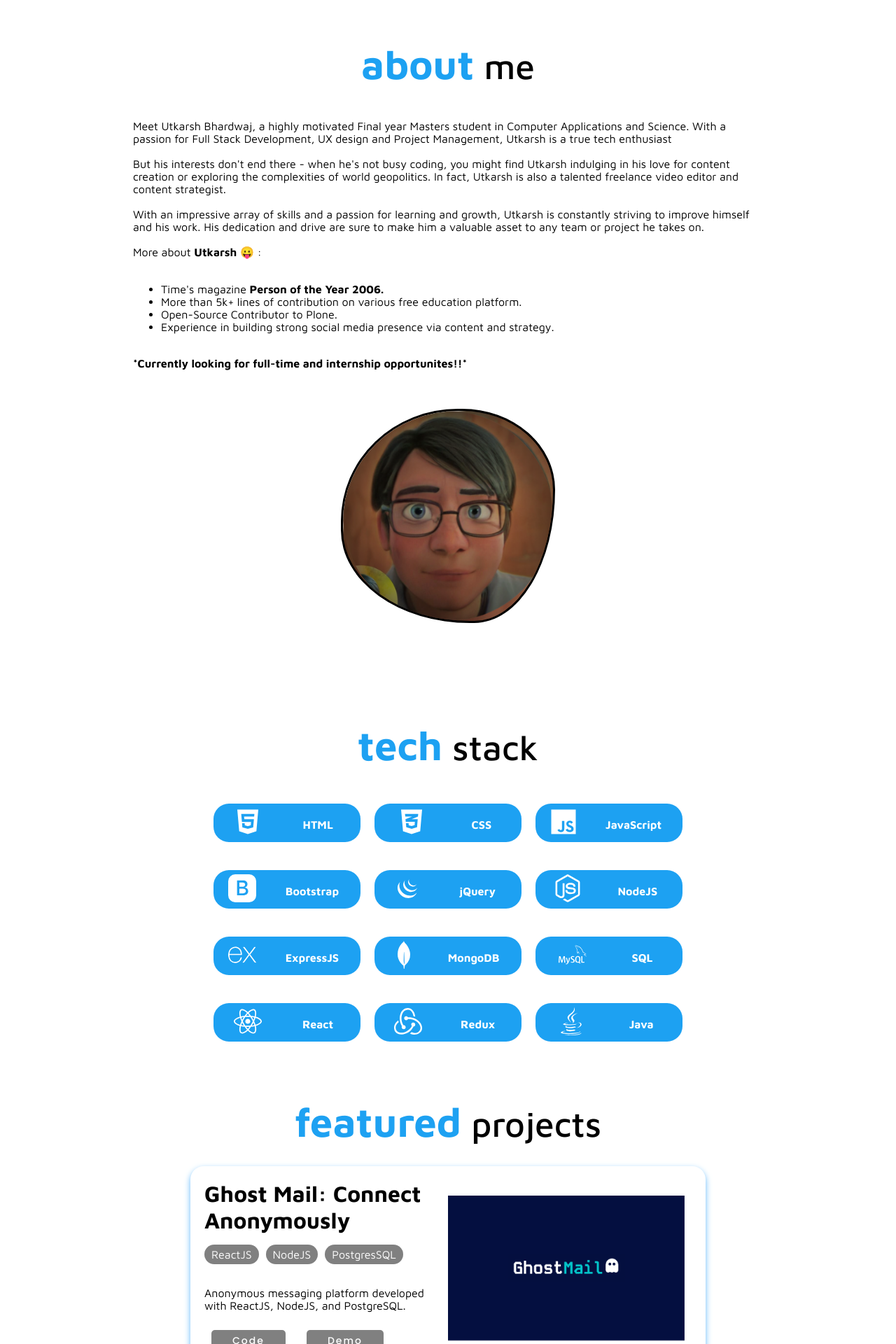
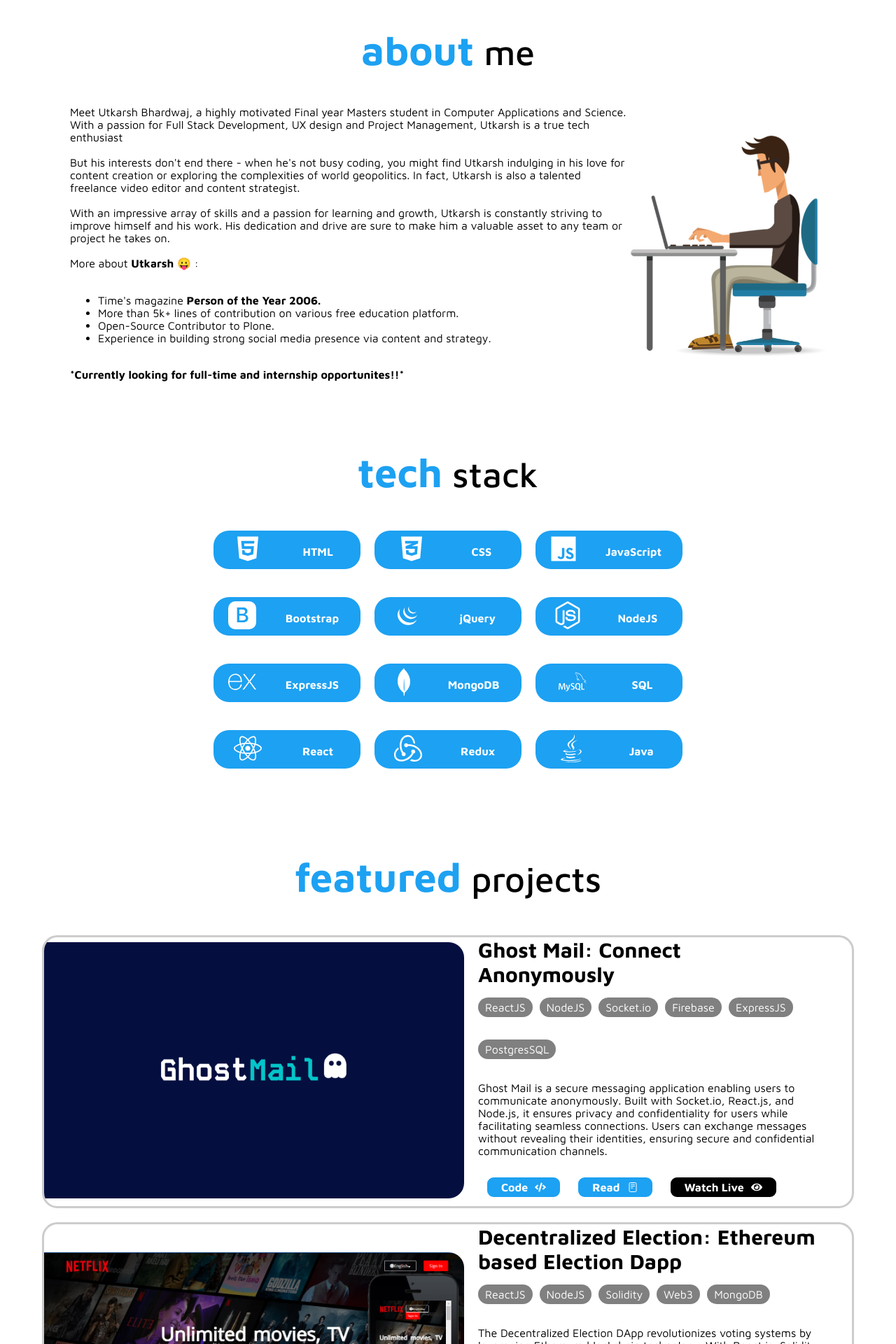
Before and after one commit to utkkkarshhh/utkarshbhardwaj, a React (Create React App) app: page / in a window 1280 px wide. Shown: the part 860-2780 px from the top of the page at 70% size. Built offline with nearby package versions, Linux system fonts and the light colour scheme.

Commit message:
major ui changes

```diff
--- a/src/App.scss
+++ b/src/App.scss
@@ -75,6 +75,12 @@ img {
   color: white;
   background-color: #2c2e2e;
 
+  .niches {
+    color: #1da1f2;
+    text-shadow: 3px 3px 0 #000, -1px -1px 0 #000, 1px -1px 0 #000,
+      -1px 1px 0 #000, 1px 1px 0 #000;
+  }
+
   .headerLink.active {
     background-color: rgba(34, 135, 198, 0.5);
     border-radius: 12px;
@@ -83,10 +89,10 @@ img {
 }
 
 .dark-mode .header {
-  background-color: #161818;
+  background-color: #1da1f2;
 
   .headerLink.active {
-    background-color: rgba(34, 135, 198, 0.5);
+    background-color: rgba(0, 0, 0, 0.5);
     border-radius: 12px;
     color: white;
   }
@@ -110,10 +116,6 @@ img {
 .dark-mode .footerWave {
   background-color: #161818;
   background-image: url("https://www.transparenttextures.com/patterns/subtle-white-feathers.png");
-}
-
-.headerLink {
-  transition: background-color 0.3s, border-radius 0.3s, color 0.3s;
 }
 
 /* Add animation for hamburger icon */
@@ -247,73 +249,50 @@ img {
   transition: 0.5s;
 }
 
-// About Section
+//////////////////////////////////////////////////////ABOUT SECTION //////////////////////////////////////////////////
 
 .about-section {
-  padding: 60px;
   display: flex;
-  flex-wrap: wrap;
-  justify-content: space-evenly;
+  flex-direction: row;
+  justify-content: center;
   align-items: center;
+  margin: auto 100px;
 }
 
-.heading {
-  font-size: 30px;
-  font-weight: lighter;
-  margin-bottom: 20px;
+.about-image-section {
+  width: 60%;
 }
 
-.heading .heading-span {
-  font-weight: bolder;
-  color: #1da1f2;
-  font-size: 34px;
+.about-image {
+  width: 100%;
+  background-size: cover;
+  animation: upDownAnimation 1s infinite alternate;
 }
 
-.information {
-  width: 100%;
-  max-width: 900px;
-  margin-bottom: 40px;
-}
-
-.picture {
-  display: flex;
-  justify-content: center;
-  align-items: center;
-  margin-bottom: 40px;
-}
-
-.picture img {
-  width: 50%;
-  min-width: 300px;
-  background-image: url("./img/utkarsh-img.png");
-  border-radius: 60% 40% 30% 70% / 60% 30% 70% 40%;
-  animation: morph 2s ease-in-out infinite;
-  border: 3px solid black;
-}
-
-@keyframes morph {
+@keyframes upDownAnimation {
   0% {
-    border-radius: 60% 40% 30% 70% / 60% 30% 70% 40%;
-  }
-  50% {
-    border-radius: 40% 60% 70% 30% / 30% 70% 40% 60%;
+    transform: translateY(0);
   }
   100% {
-    border-radius: 60% 40% 30% 70% / 60% 30% 70% 40%;
+    transform: translateY(10px);
   }
 }
 
-@media only screen and (max-width: 600px) {
+@media only screen and (max-width: 768px) {
   .about-section {
-    padding: 30px;
+    flex-direction: column;
+    width: 80%;
+    margin: auto auto;
   }
 
-  .information {
-    margin-bottom: 30px;
+  .about-image {
+    margin-left: auto;
+    margin-right: auto;
+    line-height: 0%;
   }
 
-  .picture {
-    margin-bottom: 30px;
+  .about-image-section {
+    margin: 0px auto 30px;
   }
 }
 
@@ -328,6 +307,7 @@ img {
 .heading {
   text-align: center;
   font-size: 30px;
+  padding-top: 40px;
   padding-bottom: 40px;
   font-weight: lighter;
 }
@@ -349,19 +329,19 @@ img {
   }
 }
 
-input {
+input,
+textarea {
   font-family: "Poppins", sans-serif;
-  font-weight: 900;
-  letter-spacing: 1.5px;
-  padding: 5px 8px;
+  letter-spacing: 0.5px;
+  padding: 1px 8px;
   margin: 30px auto;
-  width: 50%;
+  width: 30%;
   display: block;
   color: black;
+  border: 1px solid #ccc;
   border-radius: 50px;
-  padding: 20px;
+  padding: 10px 10px;
   outline: none;
-  text-align: center;
 }
 
 @media only screen and (max-width: 600px) {
@@ -379,8 +359,6 @@ input {
   color: black;
   text-align: center;
   font-family: "Poppins", sans-serif;
-  font-weight: bolder;
-  margin: 10px 10px;
   opacity: 0.4;
 }
 
@@ -388,21 +366,12 @@ input {
 .hero {
   display: flex;
   flex-direction: row-reverse;
+  gap: 200px;
   height: 90vh;
   margin: auto auto;
-  justify-content: space-between;
-  align-items: center;
   padding: auto 200px;
-  text-align: center;
   background-color: #1da1f2;
   background-image: url("https://www.transparenttextures.com/patterns/subtle-white-feathers.png");
-}
-
-.hero-content {
-  display: flex;
-  justify-content: space-between;
-  padding: 200 200px;
-  margin: auto auto;
 }
 
 .herohead {
@@ -443,9 +412,10 @@ input {
 }
 
 .niches {
-  color: rgb(234, 219, 17);
-  text-shadow: 3px 3px 0 #000, -1px -1px 0 #000, 1px -1px 0 #000,
-    -1px 1px 0 #000, 1px 1px 0 #000;
+  // color: rgb(234, 219, 17);
+  color: black;
+  text-shadow: 3px 3px 0 #fff, -1px -1px 0 #fff, 1px -1px 0 #fff,
+    -1px 1px 0 #fff, 1px 1px 0 #fff;
 }
 
 .heroButtons {
@@ -501,50 +471,28 @@ input {
   color: white;
 }
 
-.VectorImage {
-  max-width: 60%;
-  display: block;
-  padding: auto auto;
-  animation: upDown 1500ms infinite alternate;
-  z-index: -0;
-}
-
-@keyframes upDown {
-  100% {
-    transform: translateY(0);
-  }
-  50% {
-    transform: translateY(-5px);
-  }
-}
-
-@keyframes slide-down {
-  from {
-    opacity: 0;
-    transform: translateY(-3rem);
-  }
-  to {
-    opacity: 1;
-    transform: translateY(0);
-  }
+.right-section {
+  width: 30%;
+  padding-left: 200px;
 }
 
 .hero-img {
-  background-image: url("./img/utkarsh-img.png");
-  background-position: 50%;
-  background-repeat: no-repeat;
-  background-size: cover;
-  border: 3px solid #2d2e32;
-  border-radius: 60% 40% 30% 70% / 60% 30% 70% 40%; /* Initial border radius */
-  height: 35rem;
-  position: relative;
-  width: 35rem;
-  animation: morph 8s ease-in-out infinite; /* Applying morph animation */
+  z-index: 1;
+  width: 100%;
+  animation: upDownAnimation 1s ease-in-out infinite alternate;
 }
 
+@keyframes upDownAnimation {
+  0% {
+    transform: translateY(0);
+  }
+  100% {
+    transform: translateY(20px);
+  }
+}
 @keyframes morph {
   0% {
-    border-radius: 60% 40% 30% 70% / 60% 30% 70% 40%; /* Initial border radius */
+    border-radius: 60% 40% 30% 70% / 60% 30% 70% 40%;
   }
   50% {
     border-radius: 40% 60% 70% 30% / 30% 70% 40% 60%; /* Intermediate border radius */
@@ -561,10 +509,23 @@ input {
     display: 100vh;
     align-items: center;
     justify-content: center;
+    gap: 50px;
   }
 
-  .VectorImage {
-    display: none;
+  .hero-img {
+    width: 200px;
+  }
+
+  .right-section {
+    padding: 0px;
+  }
+
+  .heroHeading {
+    font-size: 30px;
+  }
+
+  .niches {
+    font-size: 30px;
   }
 }
 
@@ -713,3 +674,161 @@ input {
 .project-page-body {
   margin: auto 300px;
 }
+
+//Featured Projects Section
+
+.fp {
+  display: flex;
+  flex-direction: row;
+  align-items: center;
+  border: 3px solid #ccc;
+  border-radius: 22px;
+  min-height: 300px;
+  margin: 20px auto;
+  overflow: hidden;
+}
+
+.fp-right-title {
+  font-size: 30px;
+  font-weight: bold;
+}
+
+.fp-right {
+  padding-left: 20px;
+  padding-right: 20px;
+}
+
+.fp-tech-name {
+  display: flex;
+  flex-wrap: wrap;
+}
+
+.fp-img {
+  max-width: 600px;
+  height: auto;
+  object-fit: cover;
+  border-top-right-radius: 22px;
+  border-bottom-right-radius: 22px;
+  transition: transform 0.3s ease;
+}
+
+.fp-img:hover {
+  transform: scale(1.01);
+}
+
+.fp-buttons {
+  display: flex;
+  flex-direction: row;
+}
+
+.fp-btn {
+  display: flex;
+  justify-content: center;
+  justify-content: space-between;
+  gap: 10px;
+  height: fit-content;
+  padding: 5px 20px;
+  margin: 10px 10px;
+}
+
+.fp-code-btn {
+  background-color: #1da1f2;
+  align-items: center;
+  color: white;
+  border-radius: 12px;
+  border: white solid;
+  transition: 500ms;
+  font-weight: bold;
+  cursor: pointer;
+}
+
+.fp-code-btn:hover {
+  background-color: #396f91;
+  transform: scale(1.05);
+}
+
+.fp-live-btn {
+  background-color: black;
+  align-items: center;
+  color: white;
+  border-radius: 12px;
+  border: white solid;
+  transition: 500ms;
+  font-weight: bold;
+  cursor: pointer;
+}
+
+.fp-live-btn:hover {
+  background-color: rgb(51, 50, 50);
+  transform: scale(1.05);
+}
+
+.fp-read-btn {
+  background-color: #1da1f2;
+  align-items: center;
+  color: white;
+  border-radius: 12px;
+  border: white solid;
+  transition: 500ms;
+  font-weight: bold;
+  cursor: pointer;
+}
+
+.fp-read-btn:hover {
+  background-color: #396f91;
+  transform: scale(1.05);
+}
+
+.fp-caution {
+  font-size: 13px;
+  font-weight: bold;
+}
+
+.fp-empty {
+  background-color: white;
+  color: white;
+  width: 10%;
+  height: 100%;
+}
+
+@media only screen and (max-width: 768px) {
+  .fp {
+    flex-direction: column;
+  }
+
+  .fp-right {
+    width: 90%;
+    padding: auto 20px;
+  }
+
+  .fp-right-head {
+    padding: auto auto;
+  }
+
+  .fp-tech-name {
+    display: flex;
+    flex-wrap: wrap;
+  }
+
+  .fp-btn {
+    font-size: 9px;
+    padding: 10px 14px;
+    margin: 5px 2px;
+  }
+
+  .fp-tech-name {
+    display: flex;
+    flex-wrap: nowrap;
+    overflow: scroll;
+  }
+
+  .fp-short-description p {
+    margin: 0px;
+  }
+
+  .fp-buttons {
+    display: flex;
+    flex-direction: row;
+    margin: auto auto;
+  }
+}
--- a/src/components/Pages/ContactPage.module.css
+++ /dev/null
@@ -1,3 +0,0 @@
-.contactPage {
-  padding-top: 150px;
-}
--- a/src/components/UI/Cards/FeaturedProjectCard.jsx
+++ b/src/components/UI/Cards/FeaturedProjectCard.jsx
@@ -1,26 +1,73 @@
 import React from "react";
 import { Link } from "react-router-dom";
+import TechName from "../Buttons/TechName";
+import { FaCode } from "react-icons/fa";
+import { FaEye } from "react-icons/fa";
+import { IoReaderOutline } from "react-icons/io5";
 
-const FeaturedProjectCard = ({ props }) => {
+const FeaturedProjectCard = ({
+  imgsrc,
+  redirect,
+  projectName,
+  techName1,
+  techName2,
+  techName3,
+  techName4,
+  techName5,
+  techName6,
+  techName7,
+  techName8,
+  projectDescription,
+  codebtn,
+  demobtn,
+  caution,
+}) => {
   return (
     <div className="fp">
       <div className="fp-left">
-        <image src={props.image} alt="Project" />
+        <div className="fp-img-container">
+          <img className="fp-img" src={imgsrc} alt="Project"></img>
+        </div>
       </div>
       <div className="fp-right">
         <div className="fp-right-head">
-          <Link to={props.redirect}>
-            <div className="fp-right-title">{props.name}</div>
+          <Link to={redirect}>
+            <div className="fp-right-title">{projectName}</div>
           </Link>
-          <div className="fp-right-tech"></div>
+          <div className="fp-right-tech">
+            <div className="fp-tech-name">
+              {techName1 && <TechName techName={techName1} />}
+              {techName2 && <TechName techName={techName2} />}
+              {techName3 && <TechName techName={techName3} />}
+              {techName4 && <TechName techName={techName4} />}
+              {techName5 && <TechName techName={techName5} />}
+              {techName6 && <TechName techName={techName6} />}
+              {techName7 && <TechName techName={techName7} />}
+              {techName8 && <TechName techName={techName8} />}
+            </div>
+          </div>
         </div>
         <div className="fp-text">
           <div className="fp-short-description">
-            <p>{props.description}</p>
+            <p>{projectDescription}</p>
           </div>
-          <div className="fp-buttons"> </div>
+          <div className="fp-buttons">
+            <a href={codebtn} className="fp-btn fp-code-btn">
+              Code <FaCode />
+            </a>
+            <Link to={redirect}>
+              <p className="fp-btn fp-read-btn">
+                Read <IoReaderOutline />
+              </p>
+            </Link>
+            <a href={demobtn} className="fp-btn fp-live-btn">
+              Watch Live <FaEye />
+            </a>
+          </div>
+          {caution && <p className="fp-caution">{caution}</p>}
         </div>
       </div>
+      <div className="fp-empty"></div>
     </div>
   );
 };
--- a/src/components/data/ProjectsList.js
+++ b/src/components/data/ProjectsList.js
@@ -29,28 +29,36 @@ export let featuredProjects = [
     "tech-name": {
       "tech-name1": "ReactJS",
       "tech-name2": "NodeJS",
-      "tech-name3": "PostgresSQL",
+      "tech-name3": "Socket.io",
+      "tech-name4": "Firebase",
+      "tech-name5": "ExpressJS",
+      "tech-name6": "PostgresSQL",
     },
     description:
-      "Anonymous messaging platform developed with ReactJS, NodeJS, and PostgreSQL.",
+      "Ghost Mail is a secure messaging application enabling users to communicate anonymously. Built with Socket.io, React.js, and Node.js, it ensures privacy and confidentiality for users while facilitating seamless connections. Users can exchange messages without revealing their identities, ensuring secure and confidential communication channels.",
     codebtn: "https://github.com/utkkkarshhh/ghost-mail",
     demobtn: "https://ghost-mail.vercel.app/",
     imagePath: require("../../img/projects/Web/GhostMail.png"),
     redirect: `/projects/ghost-mail`,
   },
+
   {
     name: "Decentralized Election: Ethereum based Election Dapp",
     "tech-name": {
       "tech-name1": "ReactJS",
       "tech-name2": "NodeJS",
       "tech-name3": "Solidity",
+      "tech-name4": "Web3",
+      "tech-name5": "MongoDB",
     },
     description:
-      "Anonymous messaging platform developed with ReactJS, NodeJS, and PostgreSQL.",
+      "The Decentralized Election DApp revolutionizes voting systems by leveraging Ethereum blockchain technology. With React.js, Solidity Smart Contracts, and Truffle Suite, it ensures transparency and integrity in electoral processes. Empowering users to cast votes securely, it eliminates intermediaries and enhances trust in democratic practices through decentralization.",
     codebtn: "https://github.com/utkkkarshhh/ghost-mail",
     demobtn: "https://ghost-mail.vercel.app/",
-    imagePath: require("../../img/projects/Other/DApp.png"),
+    imagePath: require("../../img/projects/UI/NetflixUI.png"),
     redirect: "/projects/decentralised-election",
+    caution:
+      "*This project is meant to be run locally, you can just access UI through this link but functionality is not available*",
   },
   {
     name: "Multithreaded Task Scheduler using Java",
@@ -60,7 +68,7 @@ export let featuredProjects = [
       "tech-name3": "Postgres SQL",
     },
     description:
-      "Anonymous messaging platform developed with ReactJS, NodeJS, and PostgreSQL.",
+      "This Java-based Multithreaded Task Scheduler optimizes task management by efficiently allocating computing resources. Utilizing multithreading techniques, it enhances system performance and responsiveness. Designed with scalability in mind, it enables concurrent execution of tasks, maximizing throughput and minimizing latency for enhanced computational efficiency.",
     codebtn: "https://github.com/utkkkarshhh/ghost-mail",
     demobtn: "https://ghost-mail.vercel.app/",
     imagePath: require("../../img/projects/Web/GhostMail.png"),
--- a/src/components/reusables/Footer.jsx
+++ b/src/components/reusables/Footer.jsx
@@ -17,7 +17,7 @@ function Footer() {
   };
   return (
     <footer className="footer-section">
-      <div class="header-wave">
+      <div className="header-wave">
         {darkMode ? (
           <img src={DayFooterWave} alt="Footer Wave"></img>
         ) : (
--- a/src/components/sections/AboutSection.jsx
+++ b/src/components/sections/AboutSection.jsx
@@ -1,5 +1,5 @@
 import React, { useContext } from "react";
-import image from "../../img/utkarsh-img.png";
+import About from "../../img/about.png";
 import DayHeaderWave from "../../img/header-wave.png";
 import NightHeaderWave from "../../img/nightHeaderWave.png";
 import ModeContext from "../store/ModeContext";
@@ -8,18 +8,18 @@ const AboutSection = () => {
   const { darkMode } = useContext(ModeContext);
   return (
     <>
-      <div class="header-wave">
+      <div className="header-wave">
         {darkMode ? (
           <img src={DayHeaderWave} alt="Header Wave"></img>
         ) : (
           <img src={NightHeaderWave} alt="Night"></img>
         )}
       </div>
-      <div className="about-section" id="about-section">
-        <div className="information">
-          <h1 className="heading">
-            <span className="heading-span">about</span> me
-          </h1>
+      <h1 className="heading">
+        <span className="heading-span">about</span> me
+      </h1>
+      <div className="about-section">
+        <div className="about-info">
           <p>
             Meet Utkarsh Bhardwaj, a highly motivated Final year Masters student
             in Computer Applications and Science. With a passion for Full Stack
@@ -58,8 +58,8 @@ const AboutSection = () => {
             </b>
           </p>
         </div>
-        <div className="picture">
-          <img className="about-image" src={image} alt="Utkarsh" />
+        <div className="about-image-section">
+          <img className="about-image" src={About} alt="Vector" />
         </div>
       </div>
     </>
--- a/src/components/sections/HeroSection.jsx
+++ b/src/components/sections/HeroSection.jsx
@@ -1,6 +1,6 @@
 import React, { useState, useContext, useEffect } from "react";
 import { Link } from "react-router-dom";
-import VectorImage from "../../img/3301603.png";
+import image from "../../img/utkarsh-img.png";
 import ModeContext from "../store/ModeContext";
 import { FaXTwitter } from "react-icons/fa6";
 import { FaInstagram } from "react-icons/fa";
@@ -78,7 +78,7 @@ const HeroSection = () => {
         </div>
       </div>
       <div className="right-section">
-        <img className="VectorImage" src={VectorImage} alt="Vector" />
+        <img className="hero-img" src={image} alt="Utkarsh" />
       </div>
     </div>
   );
--- a/src/components/sections/ProjectsSection.jsx
+++ b/src/components/sections/ProjectsSection.jsx
@@ -1,6 +1,5 @@
 import React from "react";
-import Project from "../UI/Cards/Project";
-// import FeaturedProjectCard from "../UI/Cards/FeaturedProjectCard";
+import FeaturedProjectCard from "../UI/Cards/FeaturedProjectCard";
 import { featuredProjects } from "../data/ProjectsList";
 import { Link } from "react-router-dom";
 
@@ -12,17 +11,21 @@ const ProjectsSection = () => {
       </h1>
       {featuredProjects.map((item, index) => {
         return (
-          <Project
-            projectname={item.name}
+          <FeaturedProjectCard
+            projectName={item.name}
             techName1={item["tech-name"]["tech-name1"]}
             techName2={item["tech-name"]["tech-name2"]}
             techName3={item["tech-name"]["tech-name3"]}
+            techName4={item["tech-name"]["tech-name4"]}
+            techName5={item["tech-name"]["tech-name5"]}
+            techName6={item["tech-name"]["tech-name6"]}
             projectDescription={item.description}
             codebtn={item.codebtn}
             demobtn={item.demobtn}
-            imagesrc={item.imagePath}
+            imgsrc={item.imagePath}
             key={index}
             redirect={item.redirect}
+            caution={item.caution}
           />
         );
       })}
```
Also changed, not shown: src/components/Pages/ContactPage.jsx (+19 -4 lines), src/components/sections/ContactSection.jsx (deleted, +0 -33 lines), src/img/about.png (added).
